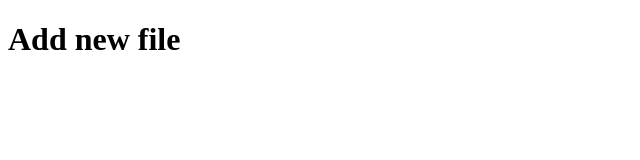
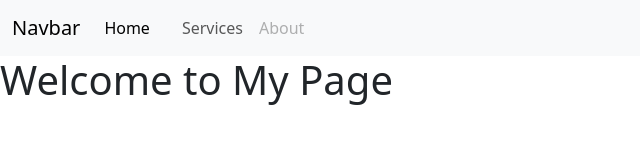
Before and after one commit to Ammar9978/Git-Assignment-Ammar-, a plain HTML site: page index.html in a window 1280 px wide. Shown: the whole page, without its empty margins (0-640 px from the left). Drawn offline with nearby package versions, Linux system fonts and the light colour scheme.

Commit message:
Update index.html

```diff
--- a/index.html
+++ b/index.html
@@ -3,9 +3,29 @@
 <head>
     <meta charset="UTF-8">
     <meta name="viewport" content="width=device-width, initial-scale=1.0">
-    <title>Document</title>
+    <link href="https://cdn.jsdelivr.net/npm/bootstrap@5.3.3/dist/css/bootstrap.min.css" rel="stylesheet" integrity="sha384-QWTKZyjpPEjISv5WaRU9OFeRpok6YctnYmDr5pNlyT2bRjXh0JMhjY6hW+ALEwIH" crossorigin="anonymous">
+    <link rel="stylesheet" href="index.css">
+    <title>Ammar's</title>
 </head>
 <body>
-    <h1>Add new file</h1>
+    <nav class="navbar navbar-expand-lg bg-body-tertiary">
+        <div class="container-fluid">
+          <a class="navbar-brand" href="#">Navbar</a>
+          <button class="navbar-toggler" type="button" data-bs-toggle="collapse" data-bs-target="#navbarNavAltMarkup" aria-controls="navbarNavAltMarkup" aria-expanded="false" aria-label="Toggle navigation">
+            <span class="navbar-toggler-icon"></span>
+          </button>
+          <div class="collapse navbar-collapse" id="navbarNavAltMarkup">
+            <div class="navbar-nav">
+              <a class="nav-link active" aria-current="page" href="#">Home</a>
+              <a class="nav-link" href="#"></a>
+              <a class="nav-link" href="#">Services</a>
+              <a class="nav-link disabled" aria-disabled="true">About</a>
+            </div>
+          </div>
+        </div>
+      </nav>
+
+
+    <h1>Welcome to My Page </h1>
 </body>
 </html>
```
